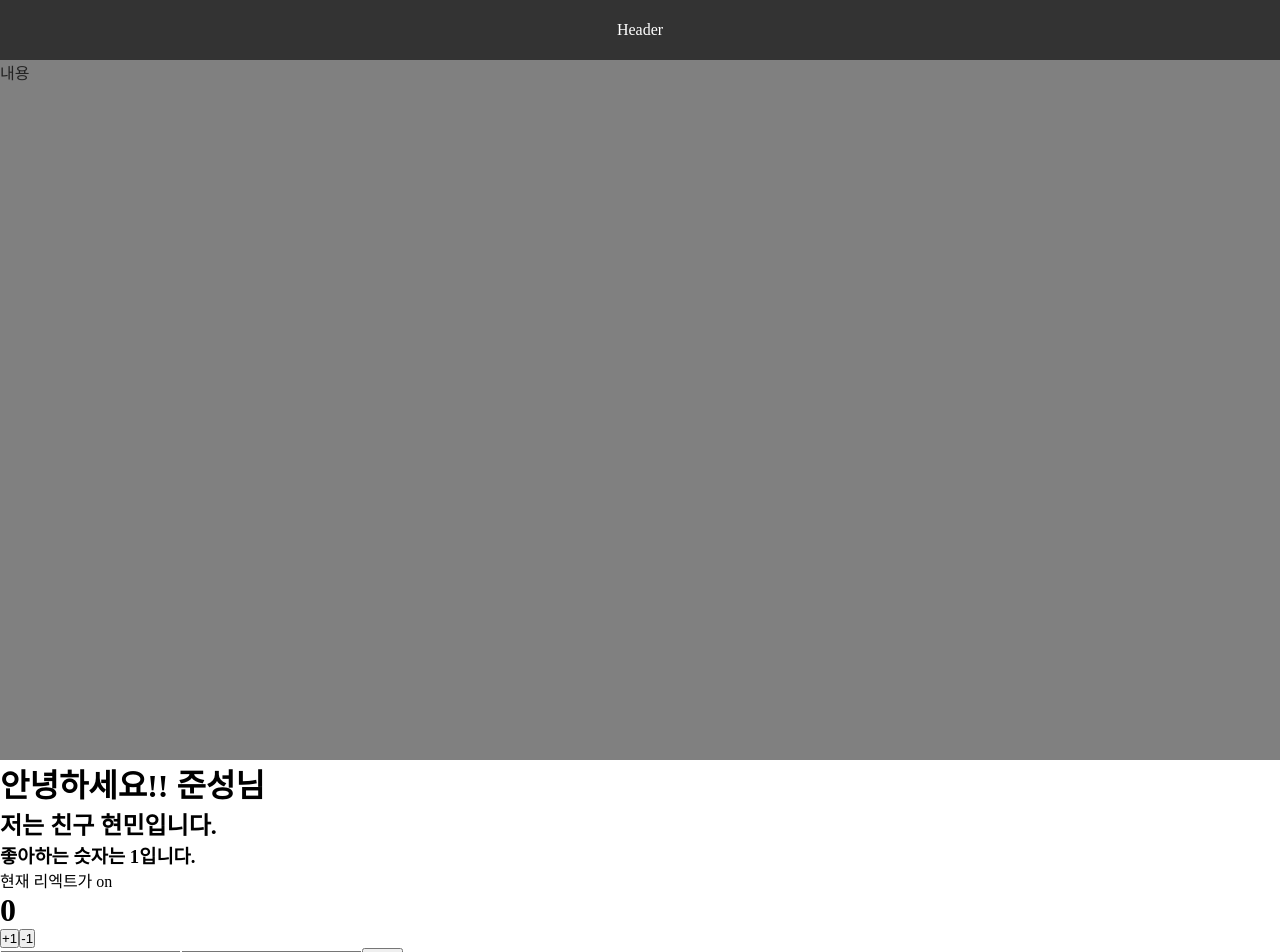
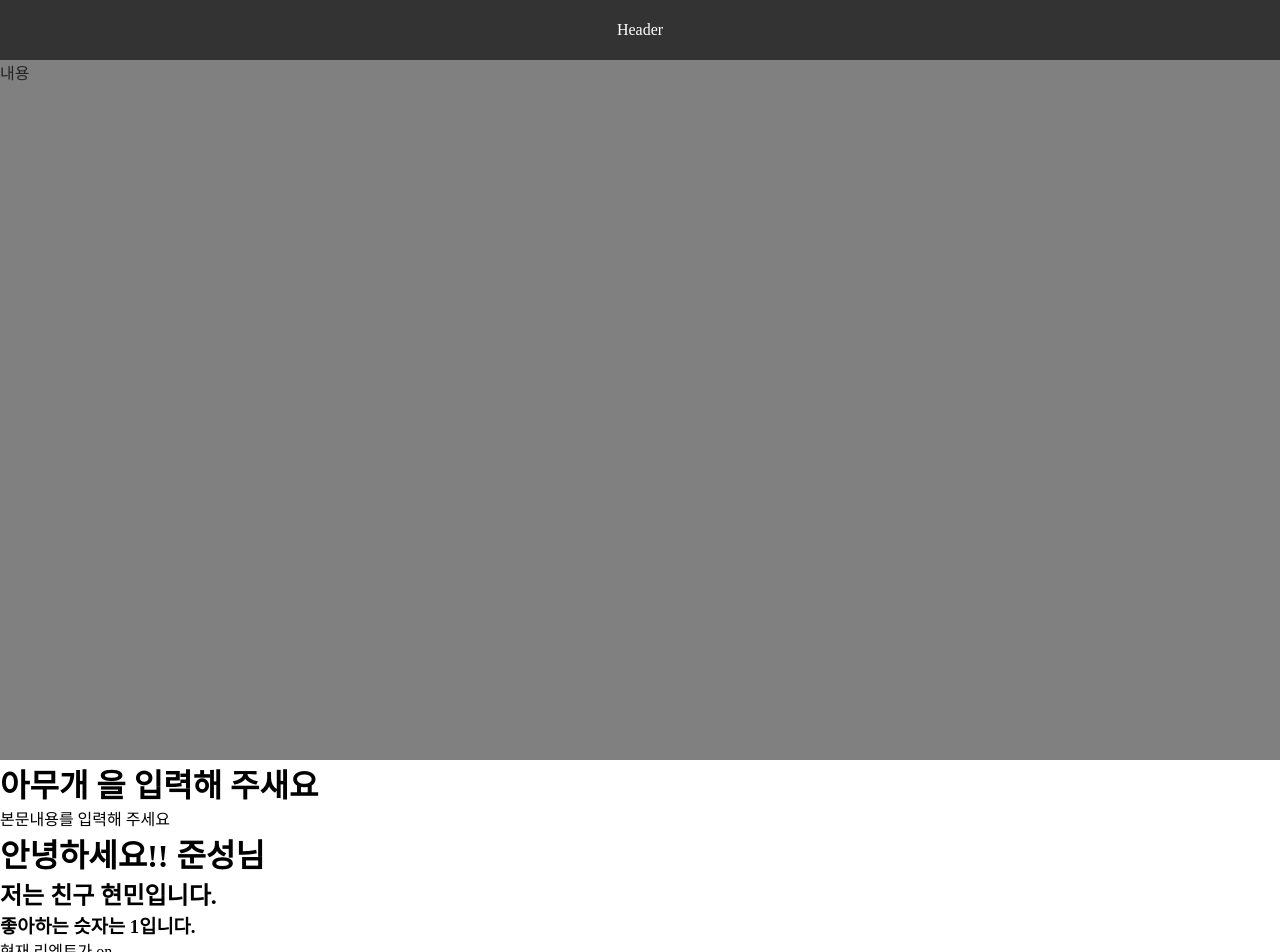
Before and after one commit to qkaxhfms/react-study-2020, a React (Create React App) app in the folder react-study-1/: page / in a window 1280 px wide. Shown: the top 952 px of the page. Built offline with nearby package versions, Linux system fonts and the light colour scheme.

Commit message:
add Mail#1

```diff
--- a/react-study-1/src/App.js
+++ b/react-study-1/src/App.js
@@ -1,6 +1,7 @@
 import React from 'react';
 import Header from './component/Header';
 import Footer from './component/Footer';
+import Mail from './component/Mail';
 import Hello from './component/Hello';
 import Condition from './component/Condition';
 import Input from './component/Input';
@@ -12,6 +13,7 @@ function App() {
     <>
       <Header />
       <Content />
+      <Mail name="아무개" text="본문내용"/>
       <Hello name="준성" friend="현민" one="1"/>
       <Condition isOn = {true}/>
       <Counter />
--- /dev/null
+++ b/react-study-1/src/component/Mail.js
@@ -0,0 +1,15 @@
+import React from "react";
+
+function Mail(props) {
+  const { name, text } = props;
+  return (
+    <>
+      <div id="mail">
+        <h1>{name} 을 입력해 주새요</h1>
+        <p>{text}를 입력해 주세요</p>
+      </div>
+    </>
+  );
+}
+
+export default Mail;
```
